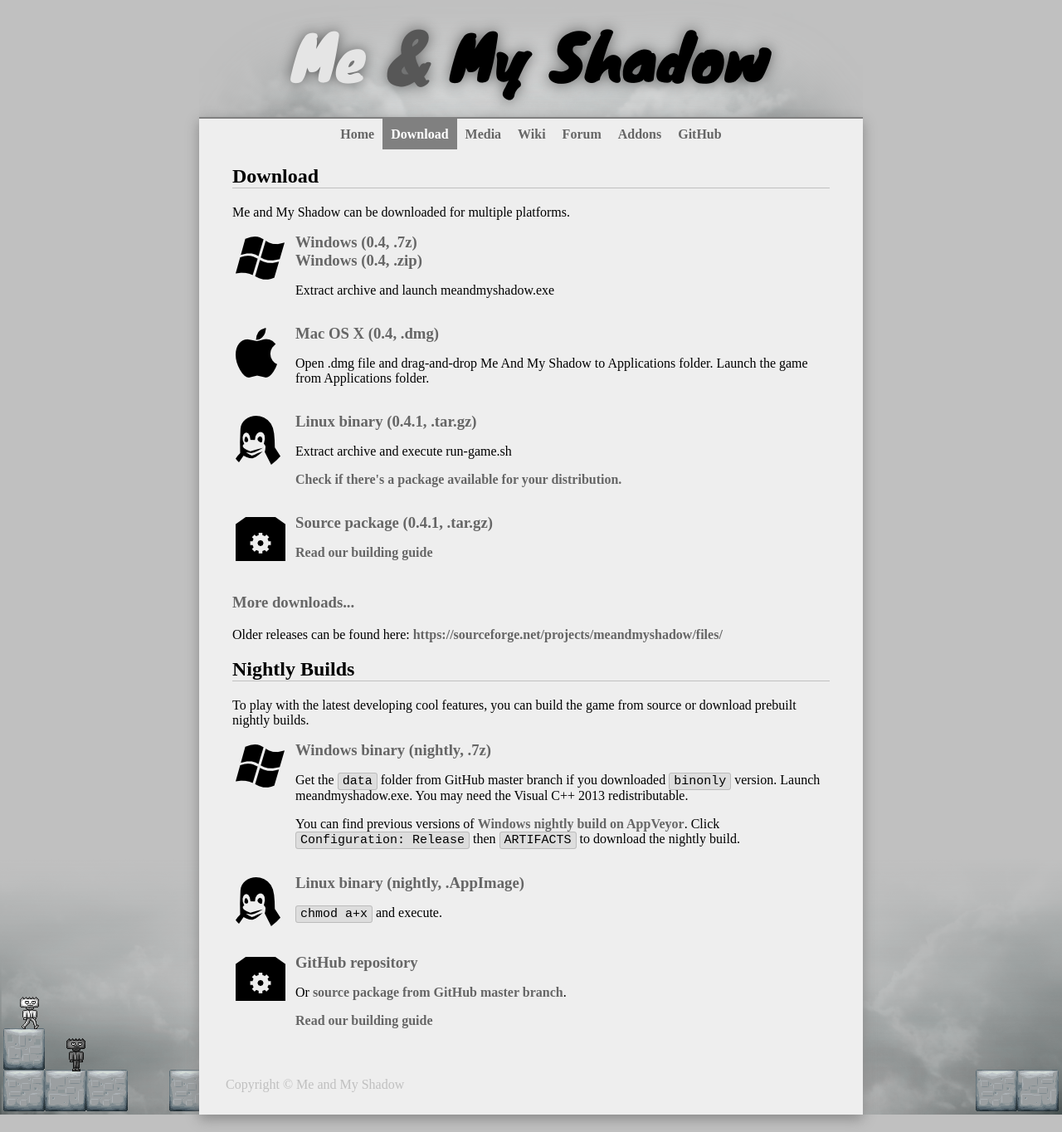
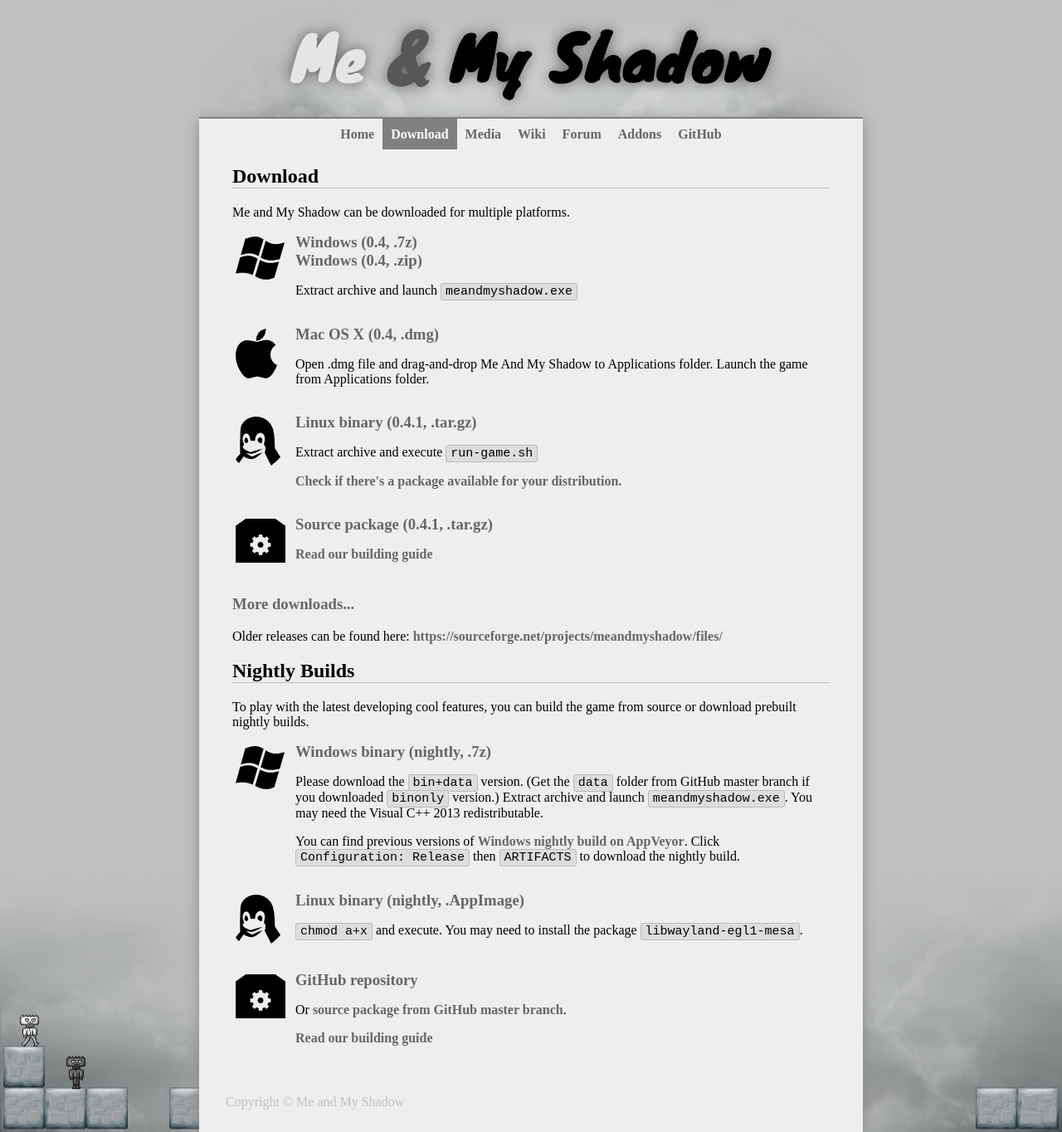
Before and after one commit to acmepjz/meandmyshadow, a Jekyll site: the page built from download.html, in a window 1280 px wide. Shown: the whole page at 83% size. Built offline with Jekyll 4.4.1, drawn with Linux system fonts in a browser that asks for light colours.

Commit message:
update instructions a bit

```diff
--- a/download.html
+++ b/download.html
@@ -12,7 +12,7 @@
 <div class="download_text">
 	<h3><a href="https://sourceforge.net/projects/meandmyshadow/files/0.4/meandmyshadow-0.4-win32.7z/download">Windows (0.4, .7z)</a></h3>
 	<h3><a href="https://sourceforge.net/projects/meandmyshadow/files/0.4/meandmyshadow-0.4-win32.zip/download">Windows (0.4, .zip)</a></h3>
-	<p>Extract archive and launch meandmyshadow.exe</p>
+	<p>Extract archive and launch <code>meandmyshadow.exe</code></p>
 </div>
 
 <div class="download_icon">
@@ -28,7 +28,7 @@
 </div>
 <div class="download_text">
 	<h3><a href="https://sourceforge.net/projects/meandmyshadow/files/0.4.1/meandmyshadow-0.4.1-bin.tar.gz/download">Linux binary (0.4.1, .tar.gz)</a></h3>
-	<p>Extract archive and execute run-game.sh</p>
+	<p>Extract archive and execute <code>run-game.sh</code></p>
 	<p><a href="http://meandmyshadow.sourceforge.net/wiki/index.php/Download#Linux">Check if there's a package available for your distribution.</a></p>
 </div>
 
@@ -53,8 +53,9 @@
 </div>
 <div class="download_text">
 	<h3><a href="https://bintray.com/acmepjz/meandmyshadow/meandmyshadow/nightly-build#files">Windows binary (nightly, .7z)</a></h3>
-	<p>Get the <code>data</code> folder from GitHub master branch if you downloaded <code>binonly</code> version.
-	Launch meandmyshadow.exe.
+	<p>Please download the <code>bin+data</code> version.
+	(Get the <code>data</code> folder from GitHub master branch if you downloaded <code>binonly</code> version.)
+	Extract archive and launch <code>meandmyshadow.exe</code>.
 	You may need the Visual C++ 2013 redistributable.</p>
 	<p>You can find previous versions of
 	<a href="https://ci.appveyor.com/project/acmepjz/meandmyshadow/branch/master">Windows nightly build on AppVeyor</a>.
@@ -66,7 +67,8 @@
 </div>
 <div class="download_text">
 	<h3><a href="https://bintray.com/acmepjz/meandmyshadow/meandmyshadow/nightly-build#files">Linux binary (nightly, .AppImage)</a></h3>
-	<p><code>chmod a+x</code> and execute.</p>
+	<p><code>chmod a+x</code> and execute.
+	You may need to install the package <code>libwayland-egl1-mesa</code>.</p>
 </div>
 
 <div class="download_icon">
```
